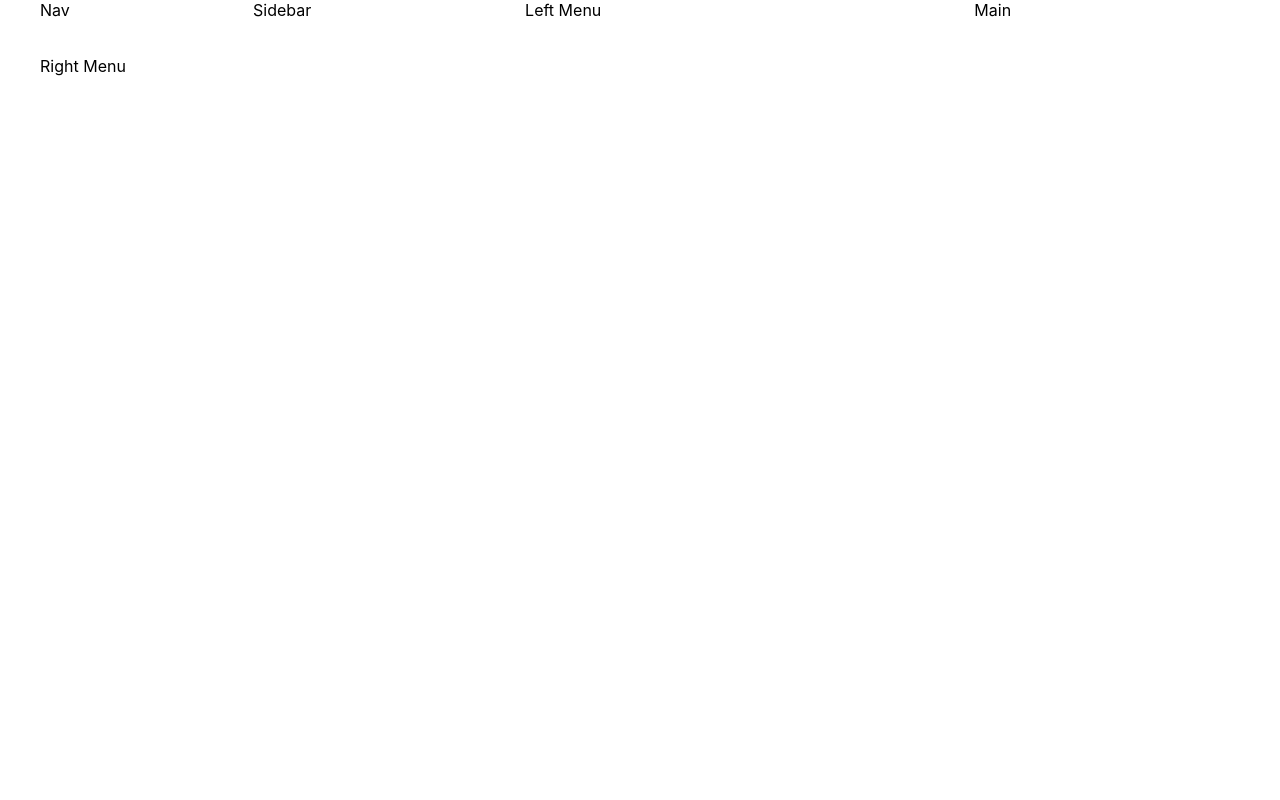
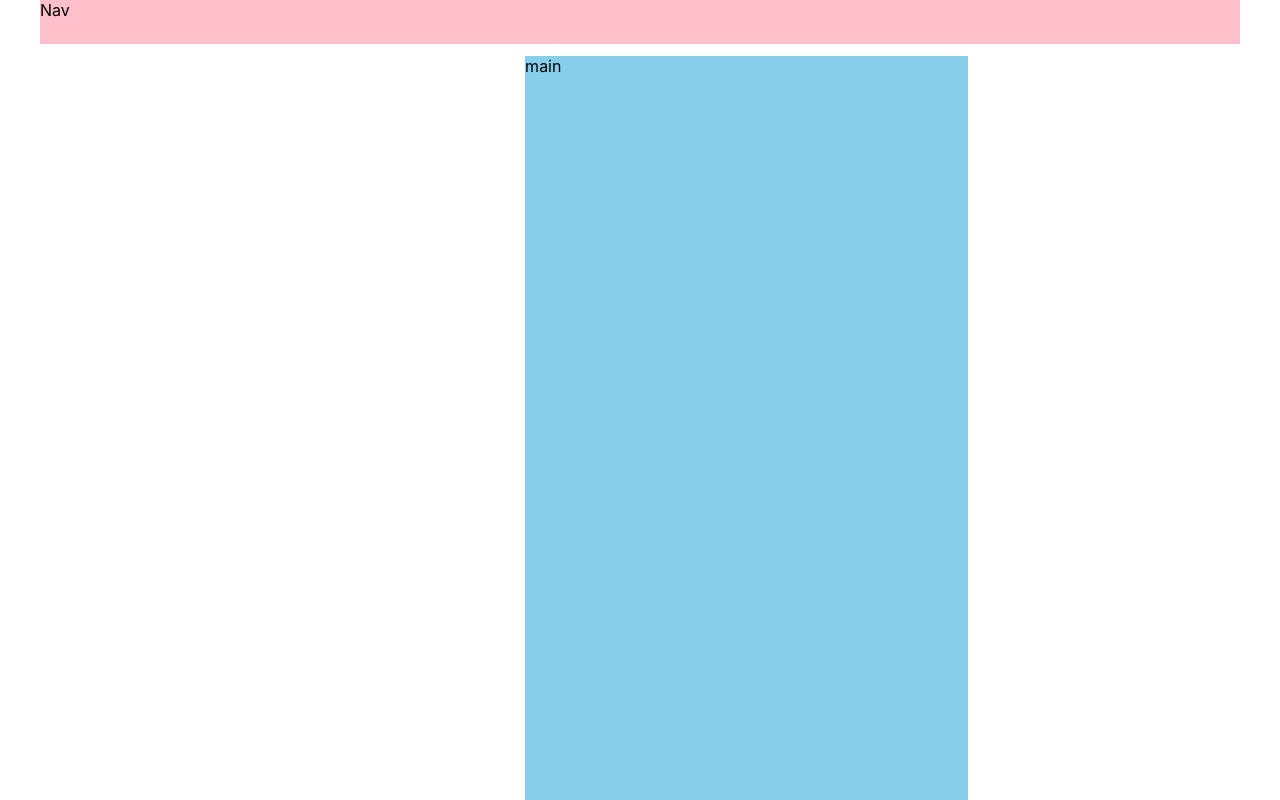
Before and after one commit to Tduncan14/everythingfromstart, a React (Create React App) app in the folder chapter12/super-forum-client/: page / in a window 1280 px wide. Shown: the top 800 px of the page. Built offline with nearby package versions, Linux system fonts and the light colour scheme.

Commit message:
keep moving forward

```diff
--- a/chapter12/super-forum-client/src/App.css
+++ b/chapter12/super-forum-client/src/App.css
@@ -12,3 +12,48 @@
   "nav nav nav nav" "sidebar leftmenu content rightmenu";
   gap:0.75rem 0.4rem;
 }
+
+.navigation {
+  grid-area:nav;
+  background-color:pink;
+}
+
+.sidebar{
+  min-height:var(--min-screen-height);
+  grid-area:sidebar;
+  background-color:aliceblue;
+}
+
+.leftmenu{
+  grid-area:leftmenu;
+  background-color:skyblue;
+}
+
+.content{
+  min-height:var(--min-screen-height);
+  grid-area:content;
+  background-color:skyblue;
+}
+
+.rightmenu{
+  grid-area:rightmenu;
+  background-color:coral;
+}
+
+
+@media screen and (orientation:protrait) and (max-width:768px){
+
+
+
+  .App{
+    grid-template-columns: 1fr;
+    grid-template-areas:
+      "nav"
+      "content";
+  }
+
+
+
+
+
+}
--- a/chapter12/super-forum-client/src/App.tsx
+++ b/chapter12/super-forum-client/src/App.tsx
@@ -1,15 +1,17 @@
 import React from 'react';
 import logo from './logo.svg';
 import './App.css';
+import Main from './components/Main';
 
 function App() {
   return (
     <div className="App">
     <div className="navigation">Nav</div>
-    <div className="sidebar">Sidebar</div>
+    <Main />
+    {/* <div className="sidebar">Sidebar</div>
     <div className="leftmenu">Left Menu</div>
     <div className="content">Main</div>
-    <div className="rightmenu">Right Menu</div>
+    <div className="rightmenu">Right Menu</div> */}
     </div>
   );
 }
--- /dev/null
+++ b/chapter12/super-forum-client/src/components/Main.tsx
@@ -0,0 +1,10 @@
+import React from 'react';
+
+
+const Main = () => {
+
+
+    return <main className="content">main</main>
+}
+
+export default Main
```
Also changed, not shown: chapter12/super-forum-client/src/components/LeftMenu.tsx (added, +10 -0 lines), chapter12/super-forum-client/src/components/Nav.tsx (added, +10 -0 lines), chapter12/super-forum-client/src/components/RightMenu.tsx (added, +10 -0 lines), chapter12/super-forum-client/src/components/Sidebar.tsx (added, +10 -0 lines).
